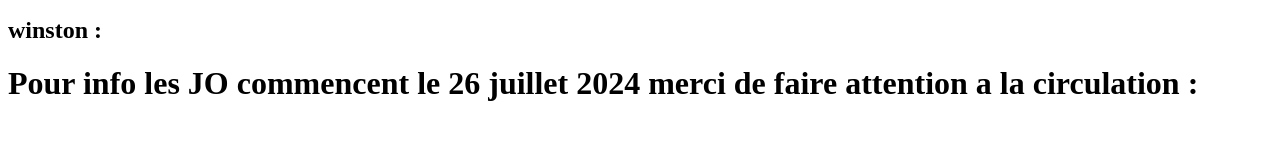
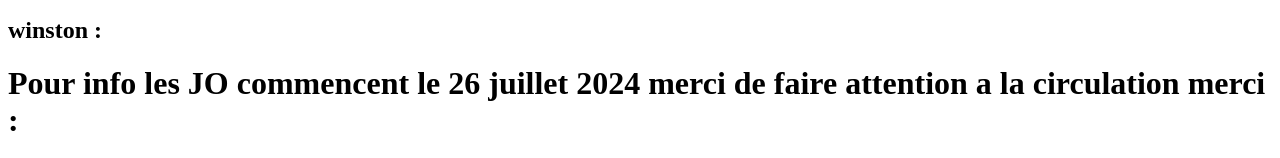
Before and after one commit to ydjadmin/REP_TEST_HTML, a plain HTML site: page index.html in a window 1280 px wide. Shown: the part 690-848 px from the top of the page. Before the commit the page ends 814 px from the top, so only its background shows below. Drawn offline with Linux system fonts and the light colour scheme.

Commit message:
info JO 2

```diff
--- a/index.html
+++ b/index.html
@@ -18,6 +18,6 @@
 <h2>dari :</h2>
 <h2>ilayda :</h2>
 <h2>winston :</h1>
-<h1>Pour info les JO commencent le 26 juillet 2024 merci de faire attention a la circulation :</h1>
+<h1>Pour info les JO commencent le 26 juillet 2024 merci de faire attention a la circulation merci :</h1>
 </body>
 </html>
```
